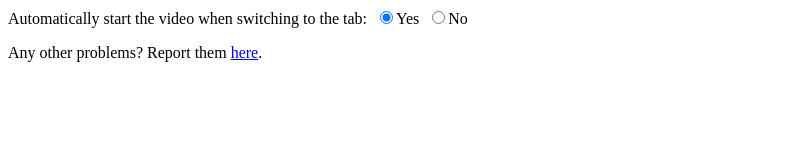
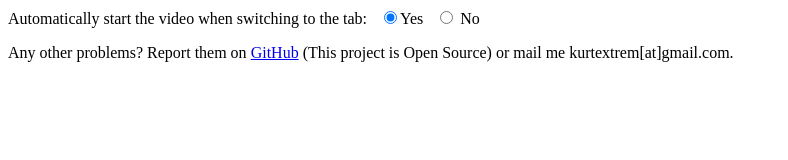
Before and after one commit to kurtextrem/StopAutoplay, a browser extension: page src/options.html in a window 1280 px wide. Shown: the whole page, without its empty margins (0-788 px from the left). Drawn offline with Linux system fonts and the light colour scheme.

Commit message:
Update options slightly

```diff
--- a/src/options.html
+++ b/src/options.html
@@ -6,21 +6,28 @@
 		body {
 			min-width: 405px;
 		}
+
 		#warning {
 			display: none;
 		}
 
-		#trigger:checked ~ #warning {
+		#trigger:checked~#warning {
 			display: block;
 		}
 	</style>
 </head>
 <body>
-	Automatically start the video when switching to the tab:&nbsp;&nbsp;<label><input type="radio" name="extended[]" checked>Yes</label>&nbsp;&nbsp;<input type="radio" name="extended[]" id="trigger"><label for="trigger">No</label>
+	Automatically start the video when switching to the tab:&nbsp;&nbsp;
+	<label>
+		<input type="radio" name="extended[]" checked>Yes</label>&nbsp;&nbsp;
+	<input type="radio" name="extended[]" id="trigger">
+	<label for="trigger">No
+	</label>
 	<div id="warning">
 		<p>To keep the extension fast, there is no way to change this behaviour through options.</p>
-		<p>If you want the version <b>without the automatic start</b>, install <a href="https://chrome.google.com/webstore/detail/stop-autoplay-for-youtube/figkapeodjhdgnpiamleongcmecfjccb">Stop Autoplay for Youtube&trade;</a>  or search manually in the Chrome Webstore (install the version without "Extended" in its name).</p>
+		<p>If you want the version <b>without the automatic start</b>, install <a href="https://chrome.google.com/webstore/detail/stop-autoplay-for-youtube/figkapeodjhdgnpiamleongcmecfjccb">Stop Autoplay for Youtube&trade;</a> or search manually in the Chrome
+			Webstore (install the version without "Extended" in its name).</p>
 	</div>
-	<p>Any other problems? Report them <a href="https://github.com/kurtextrem/StopAutoplay/issues">here</a>.</p>
+	<p>Any other problems? Report them on <a href="https://github.com/kurtextrem/StopAutoplay/issues" target="_blank" rel="noopener">GitHub</a> (This project is Open Source) or mail me kurtextrem[at]gmail.com.</p>
 </body>
 </html>
```
